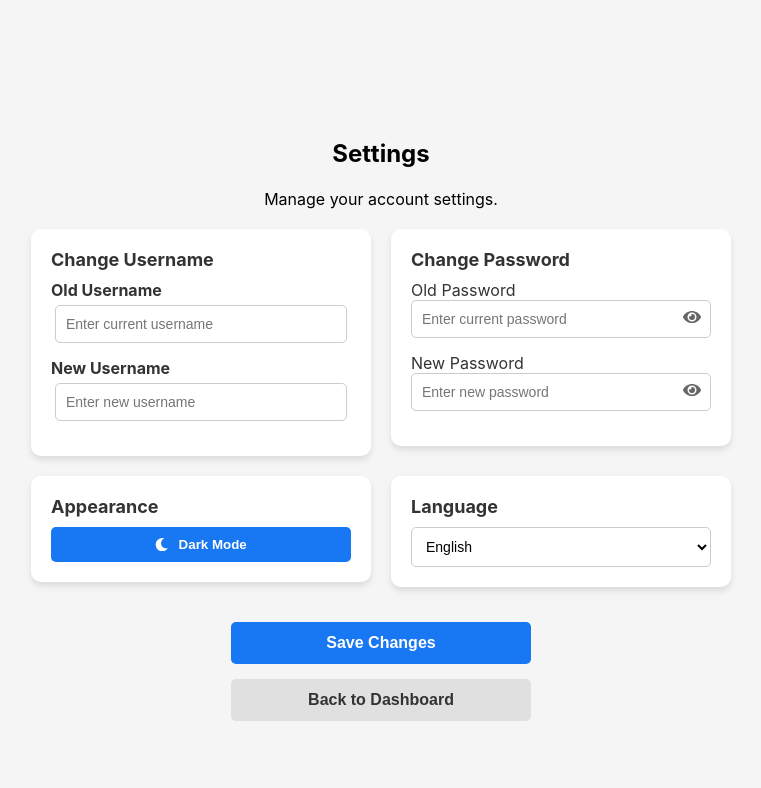
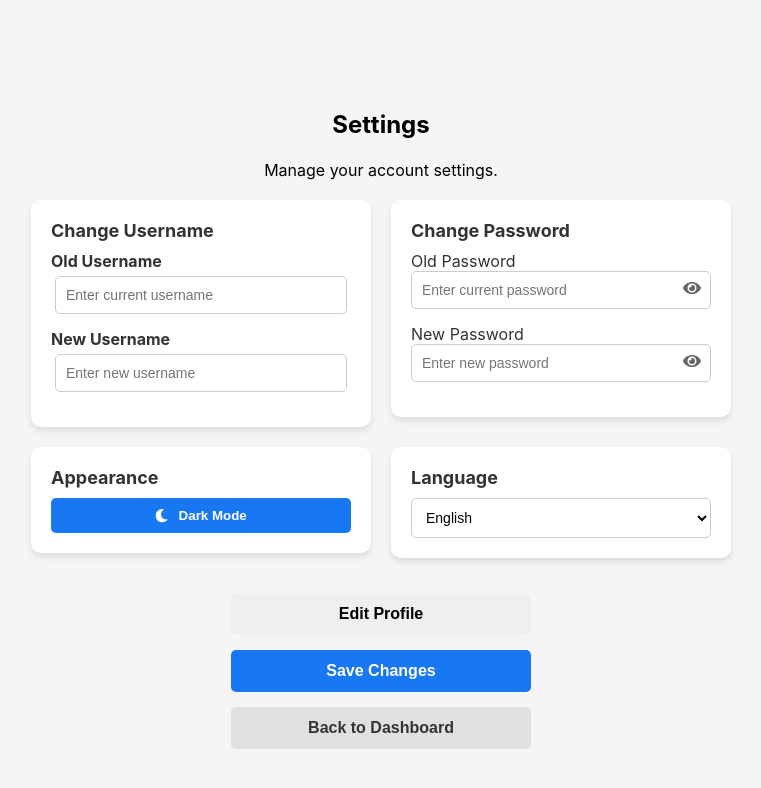
Before and after one commit to team-commitment-issues/team_commitment_issues-SOEN341_Project_W25, a React (Create React App) app in the folder ChatHavenApp/frontend/: page /settings in a window 1280 px wide. Shown: the top 788 px of the page, without its empty margins (259-1020 px from the left). Built offline with nearby package versions, Linux system fonts and the light colour scheme.

Commit message:
Added button to the settings page and implemented the route in the frontend

```diff
--- a/ChatHavenApp/frontend/src/Pages/Settings.tsx
+++ b/ChatHavenApp/frontend/src/Pages/Settings.tsx
@@ -189,6 +189,10 @@ const Settings: React.FC = () => {
         </div>
       </div>
 
+      <button className="settings-button edit-profile" onClick={() => navigate("/edit-profile")}>
+        Edit Profile
+      </button>
+
       <button className="settings-button save" onClick={handleSave}>
         Save Changes
       </button>
--- a/ChatHavenApp/frontend/src/Routes/routes.tsx
+++ b/ChatHavenApp/frontend/src/Routes/routes.tsx
@@ -10,6 +10,7 @@ const CreateTeam = lazy(() => import("../Pages/CreateTeam"));
 const Profile = lazy(() => import("../Pages/Profile"));
 const Settings = lazy(() => import("../Pages/Settings"));
 const CreateChannel = lazy(() => import("../Pages/CreateChannel"));
+const EditProfile = lazy(() => import("../Pages/EditProfile"));
 
 const AppRoutes: React.FC = () => {
   return (
@@ -25,6 +26,7 @@ const AppRoutes: React.FC = () => {
         />
         <Route path="/profile" element={React.createElement(Profile)} />
         <Route path="/settings" element={React.createElement(Settings)} />
+        <Route path="/edit-profile" element={<EditProfile />} />
         <Route path="/" element={React.createElement(LandingPage)} />
         <Route path="*" element={<Navigate to="/" />} />
       </Routes>
```
